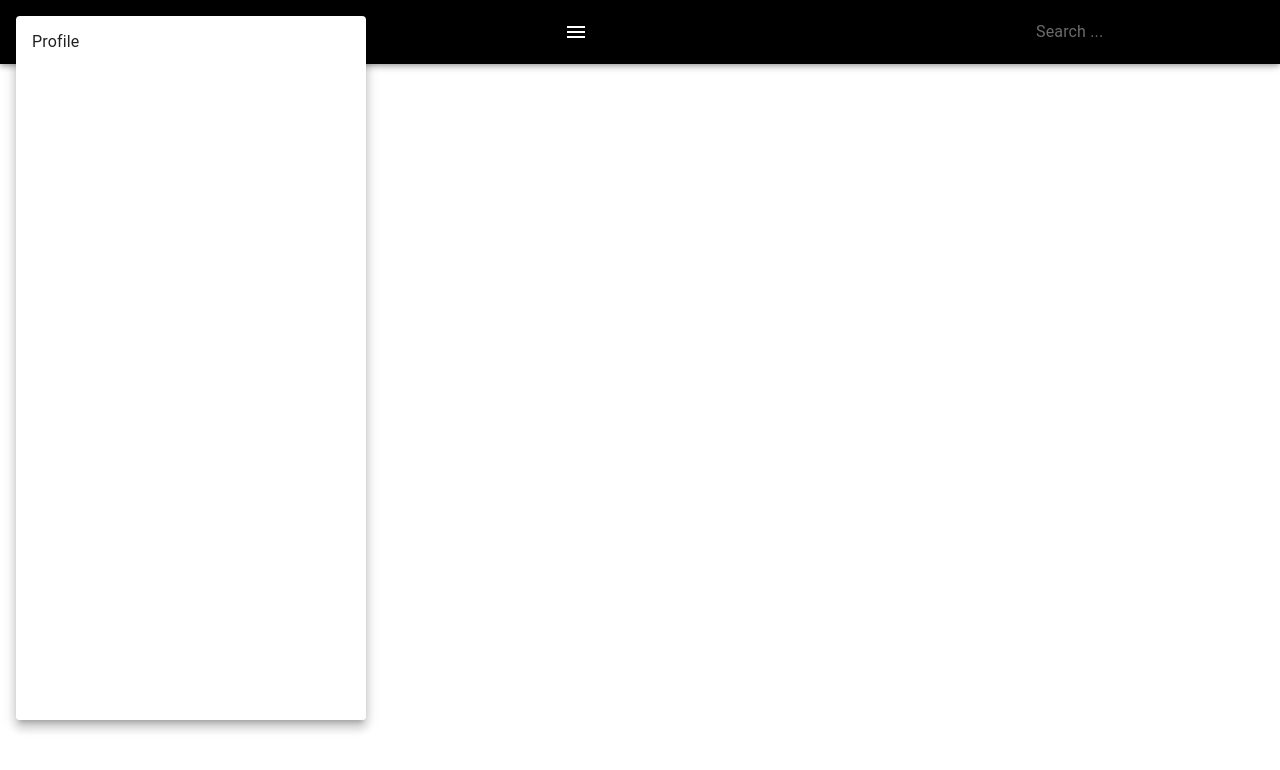
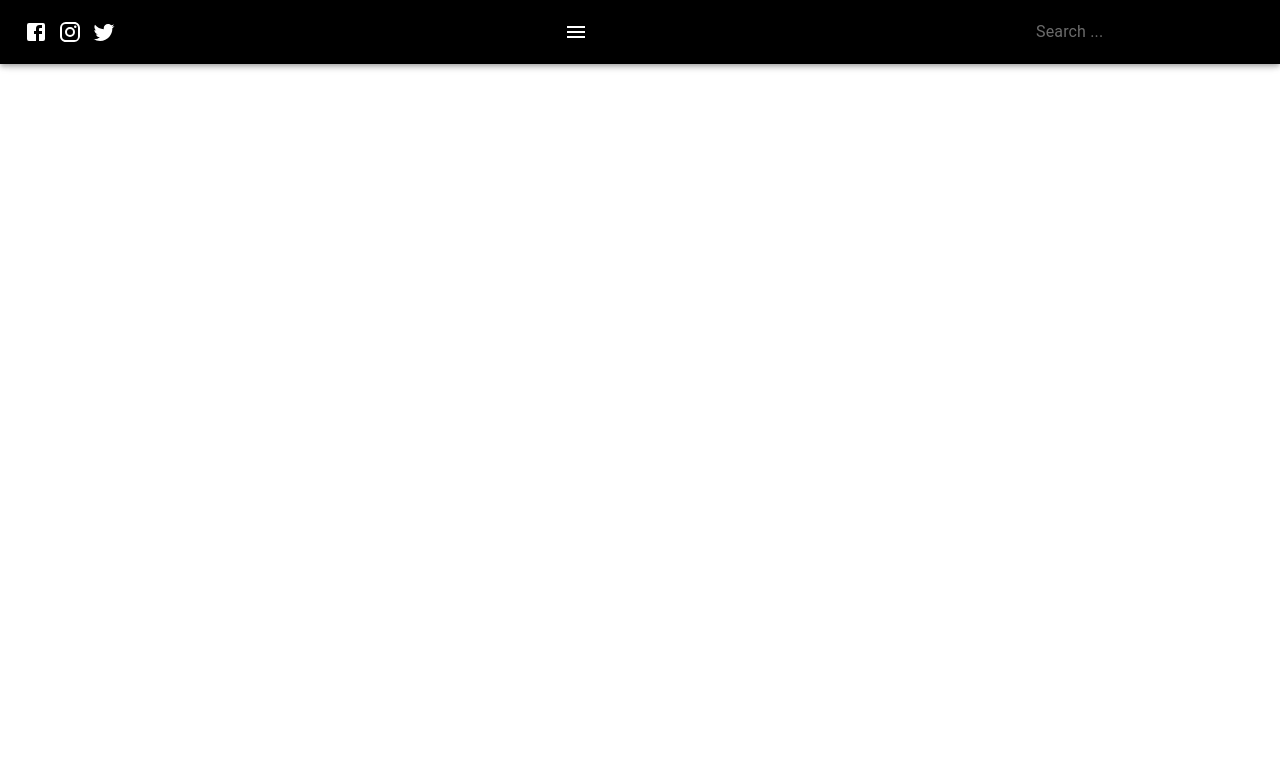
Before and after one commit to vinothsmart/mui5-blog-1, a React (Create React App) app: page / in a window 1280 px wide. Shown: the top 770 px of the page. Built offline with nearby package versions, Linux system fonts and the light colour scheme; the HTML template or start-up script is replaced by a standard one.

Commit message:
Refactor NavBar component with styled components, add social icons, menu items, and search box

```diff
--- a/src/components/navbar/NavBar.js
+++ b/src/components/navbar/NavBar.js
@@ -1,3 +1,4 @@
+import { memo, useState } from "react";
 import {
   AppBar,
   Box,
@@ -21,14 +22,14 @@ const NavBar = () => {
     justifyContent: "space-between",
   });
 
-  const StyledBox = styled(Box)({
+  const SocialBox = styled(Box)({
     display: "flex",
     gap: 10,
   });
 
   const MenuBox = styled(Box)({
     display: "flex",
-    gap: 10,
+    gap: 30,
   });
 
   const MenuItems = [
@@ -44,14 +45,17 @@ const NavBar = () => {
     gap: 5,
   });
 
+  const [isOpen, setIsOpen] = useState(false);
+
   return (
     <AppBar sx={{ background: "black" }}>
       <StyledToolbar>
-        <StyledBox>
+        <SocialBox>
           <Facebook />
           <Instagram />
           <Twitter />
-        </StyledBox>
+        </SocialBox>
+        <MenuBox>
           <MenuIcon
             sx={{
               display: {
@@ -70,6 +74,7 @@ const NavBar = () => {
               </Typography>
             ))}
           </MenuIcon>
+        </MenuBox>
         <SearchBox>
           <InputBase placeholder="Search ..." sx={{ color: "white" }} />
           <Menu
@@ -86,7 +91,7 @@ const NavBar = () => {
         <Menu
           id="demo-positioned-menu"
           aria-labelledby="demo-positioned-button"
-          open={true}
+          open={isOpen}
           anchorOrigin={{
             vertical: "top",
             horizontal: "left",
@@ -97,7 +102,14 @@ const NavBar = () => {
           }}
         >
           <Box sx={{ width: 350, height: "90vh" }}>
-            <MenuItem>Profile</MenuItem>
+            {MenuItems.map((o) => (
+              <MenuItem
+                key={o.Name}
+                sx={{ cursor: "pointer", fontSize: "14px" }}
+              >
+                {o.Name}
+              </MenuItem>
+            ))}
           </Box>
         </Menu>
       </StyledToolbar>
@@ -105,4 +117,4 @@ const NavBar = () => {
   );
 };
 
-export default NavBar;
+export default memo(NavBar);
```
Lines whose indentation alone changed are shown as unchanged.
